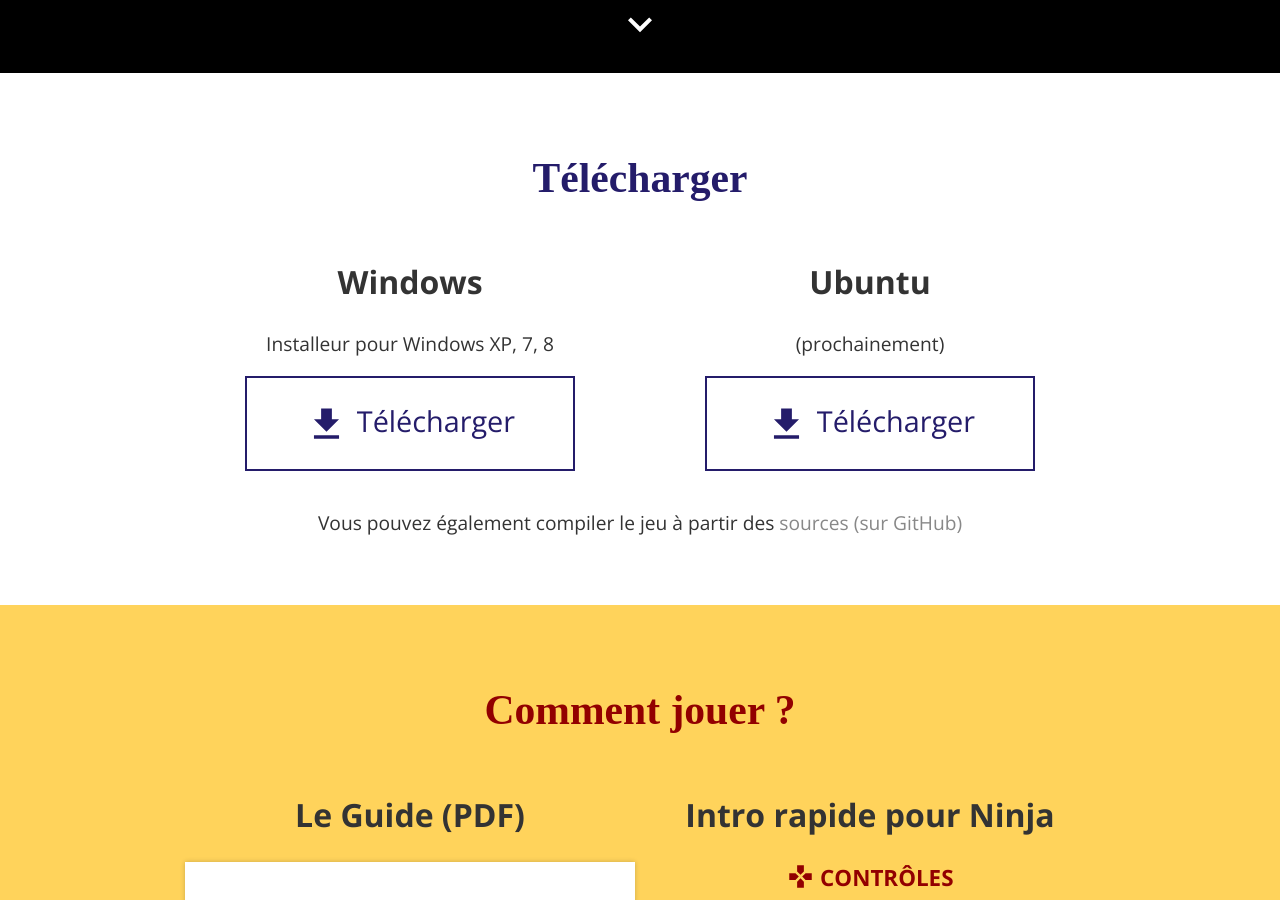
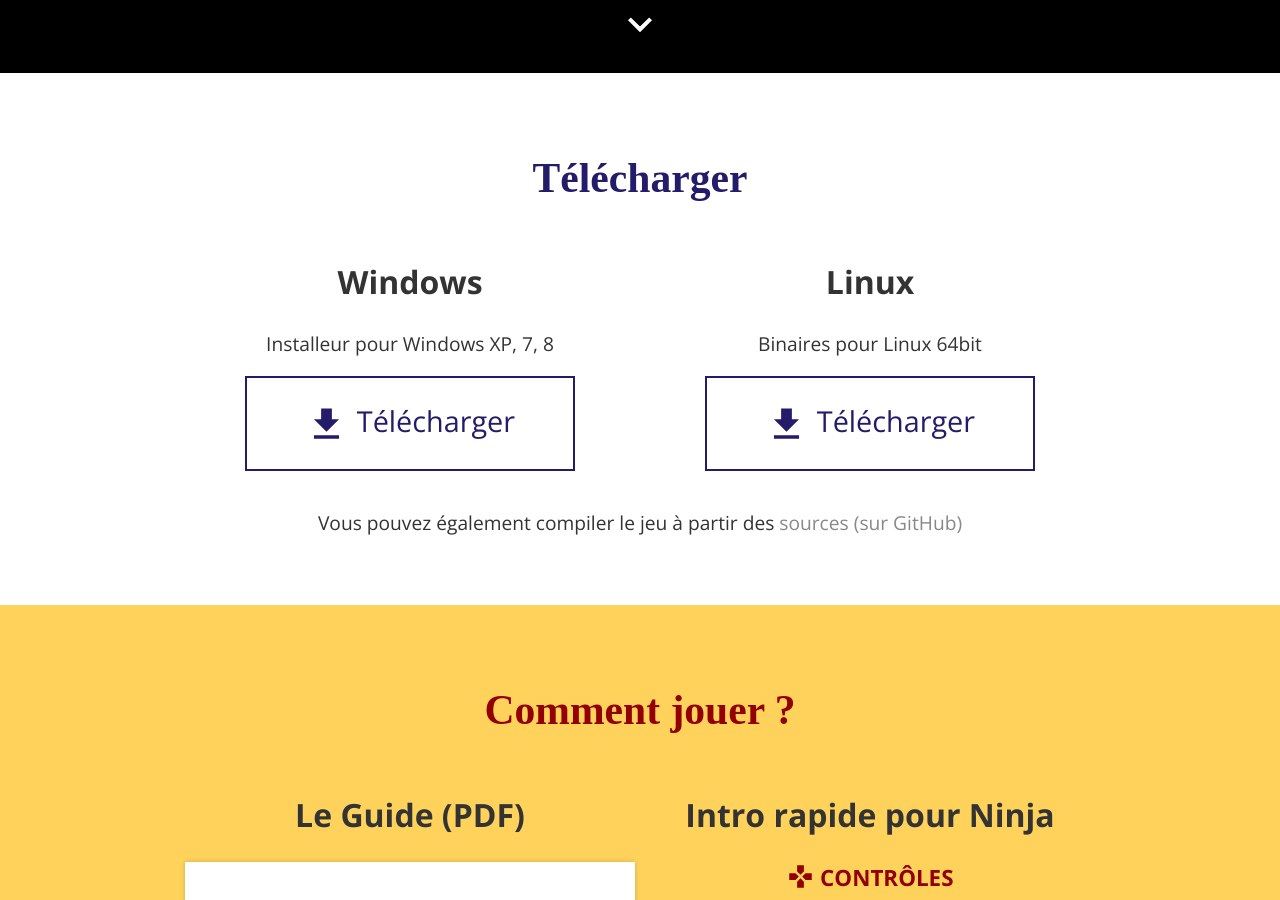
Before and after one commit to clarkwinkelmann/zombu.rip, a Jekyll site: the page built from index.html, in a window 1280 px wide and 900 px high, scrolled down 827 px. Built offline with Jekyll 4.4.1, drawn with Linux system fonts in a browser that asks for light colours; some web fonts are replaced.

Commit message:
Ajout du téléchargement de la version Linux

```diff
--- a/_config.yml
+++ b/_config.yml
@@ -12,6 +12,7 @@ links:
         website: https://github.com/clarkwinkelmann/zombu.rip
     download:
         windows: https://github.com/clarkwinkelmann/zombu/releases/download/v1.1/Zombu_Setup_Windows.exe
+        linux:   https://github.com/clarkwinkelmann/zombu/releases/download/v1.1/Zombu_Linux_64bit.tar.gz
     guide:
         fr: https://github.com/clarkwinkelmann/zombu/releases/download/v1.1/Mode_demploi.pdf
         en: https://github.com/clarkwinkelmann/zombu/releases/download/v1.1/User_Guide.pdf
--- a/index.html
+++ b/index.html
@@ -31,12 +31,12 @@ lang: fr
 			<div class="col-50">
 				<h2>Windows</h2>
 				<p>Installeur pour Windows XP, 7, 8</p>
-				<p><a href="{{ site.links.download.windows }}" class="download-btn windows">Télécharger</a></p>
+				<p><a href="{{ site.links.download.windows }}" class="download-btn">Télécharger</a></p>
 			</div><!--
 			--><div class="col-50">
-				<h2>Ubuntu</h2>
-				<p>(prochainement)</p>
-				<p><a href="#" class="download-btn ubuntu">Télécharger</a></p>
+				<h2>Linux</h2>
+				<p>Binaires pour Linux 64bit</p>
+				<p><a href="{{ site.links.download.linux }}" class="download-btn">Télécharger</a></p>
 			</div>
 		</div>
 		<p>Vous pouvez également compiler le jeu à partir des <a href="{{ site.links.repo.game }}" target="_blank">sources (sur GitHub)</a></p>
```
Also changed, not shown: en.html (+4 -4 lines).
